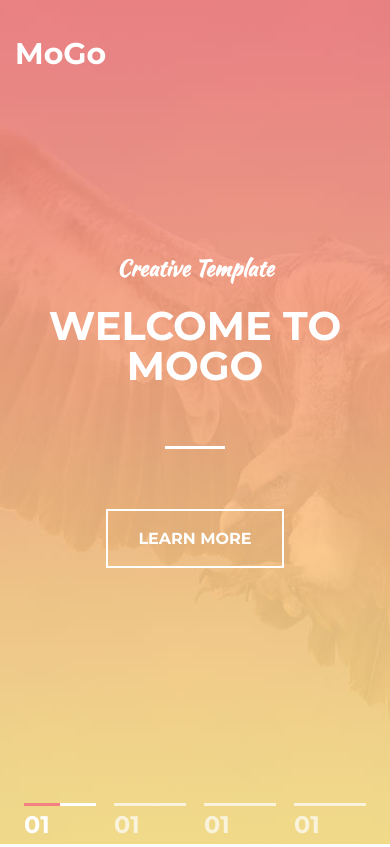
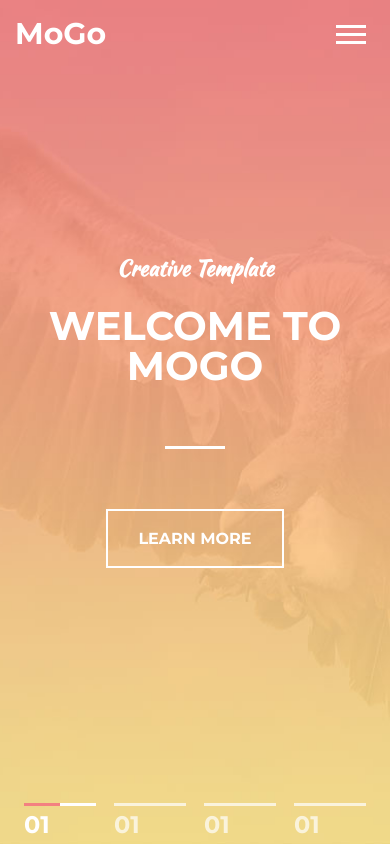
Before and after one commit to AlmazEsengulov/MoGo1, a plain HTML site: page index.html in a window 390 px wide. Shown: the top 847 px of the page. Drawn offline with Linux system fonts and the light colour scheme.

Commit message:
Add files via upload

```diff
--- a/assets/css/style.css
+++ b/assets/css/style.css
@@ -44,6 +44,8 @@
     justify-content: center;
     width: 100%;
     height: 100vh;
+    min-height: 820px;
+    position: relative;
 
     background-image: url(../image/fon1.jpg);
     background-position: center;
@@ -99,6 +101,22 @@
     right: 0;
     z-index: 1000;
 }
+.header.fixed{
+    background-color: #eb8b8d;
+    box-shadow: 0 3px 10px rgba(0, 0, 0, .2);
+
+    position: fixed;
+    top: 0;
+    left: 0;
+    right: 0;
+
+    transform: translate3d(0, 0, 0);
+
+}
+.header.active{
+     background-color: #eb8b8d;
+
+}
 .header__inner{
     display: flex;
     justify-content: space-between;
@@ -153,6 +171,81 @@
      color: #fce38a;
 
 }
+/*nav toggle*/
+.nav-toggle {
+    width: 30px;
+    padding: 10px 0;
+    display: none;
+
+    font-size: 0;
+    color: transparent;
+
+    border: 0;
+    background: none;
+    cursor: pointer;
+
+    position: absolute;
+    top: 24px;
+    right: 24px;
+    z-index: 1;
+}
+
+
+.nav-toggle__item{
+    display: block;
+    width: 100%;
+    height: 3px;
+
+    background-color: #fff;
+
+    position: absolute;
+    top: 0;
+    right: 0;
+    bottom: 0;
+    left: 0;
+    margin: auto;
+
+    transition: background .2s linear;
+
+}
+.nav-toggle.active .nav-toggle__item{
+    background: none;
+}
+
+.nav-toggle__item:before,
+.nav-toggle__item:after{
+    content: "";
+    width: 100%;
+    height: 3px;
+
+    position: absolute;
+    left: 0;
+    z-index: 1;
+
+
+    background-color: #fff;
+
+     transition: transform .2s linear;
+
+}
+
+.nav-toggle__item:before{
+    top: -8px;
+}
+.nav-toggle__item:after{
+    bottom: -8px;
+}
+
+.nav-toggle.active .nav-toggle__item:before{
+    transform-origin: left top;
+    transform: rotate(45deg) translate3d(0px, -2px, 0);
+}
+.nav-toggle.active .nav-toggle__item:after{
+    transform-origin: left bottom;
+    transform: rotate(-45deg) translate3d(0px, 3px, 0);
+}
+
+
 
 
 /*Button*/
@@ -1203,10 +1296,36 @@
 }
 
 @media(max-width: 770px) {
+    /*intro*/
+    .intro{
+        min-height: 650px;
+    }
+
+
+    /*header*/
+    .header{
+        padding: 10px 0;
+    }
+
 
     /*nav*/
     .nav{
         display: none;
+        width: 100%;
+
+        position: absolute;
+        top: 100%;
+        left: 0;
+
+        background-color: #eb8b8d;
+    }
+    .nav__link{
+        display: block;
+        margin: 0;
+        padding: 8px 20px;
+    }
+    .nav-toggle{
+        display: block;
     }
 
     /*section*/
@@ -1319,6 +1438,7 @@
 }
 
 @media(max-width: 575px) {
+    /*intro*/
 
     .intro__suptitle{
         font-size: 22px;
--- a/index.html
+++ b/index.html
@@ -27,6 +27,12 @@
 						<i class="fas fa-search"></i>
 					</a>
 				</nav>
+
+
+
+				<button class="nav-toggle" type="button">
+					<span class="nav-toggle__item">Menu</span>
+				</button>
 			</div>
 		</div>
 	</header>
```
